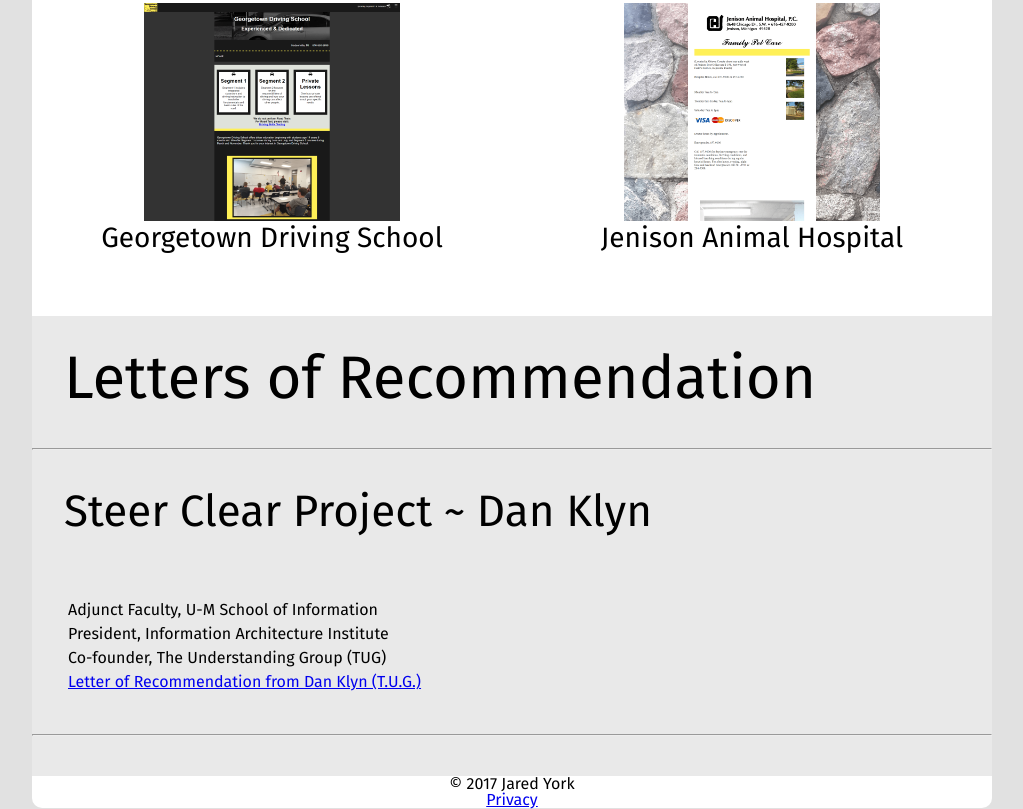
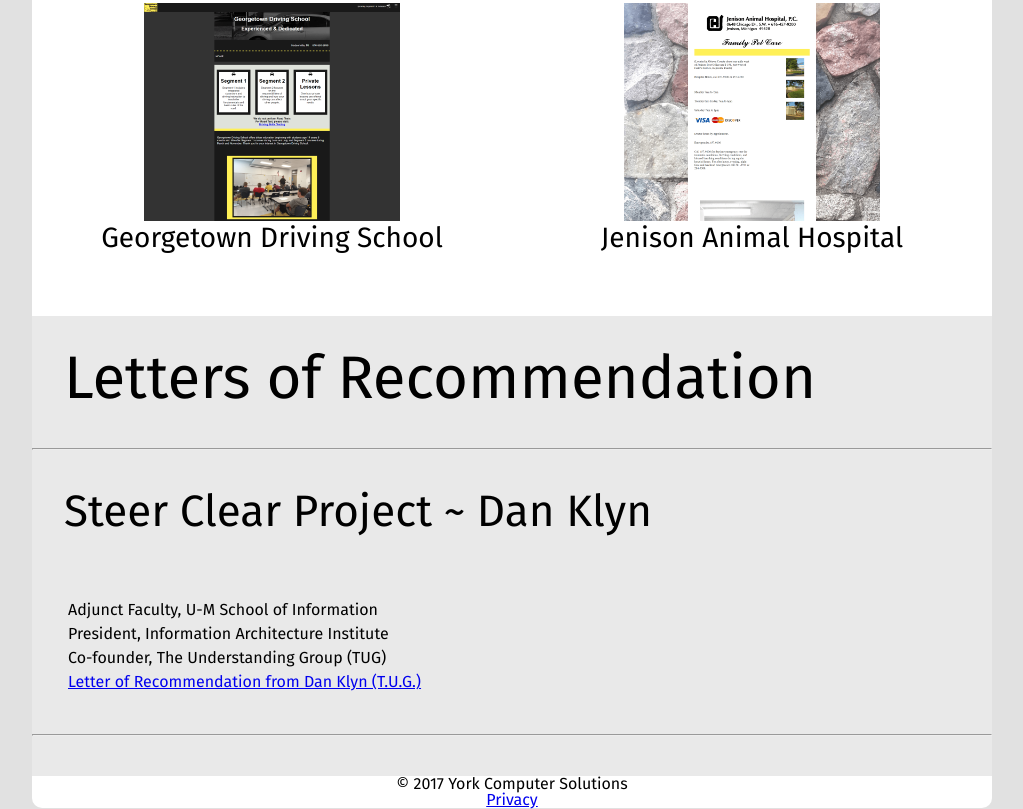
Before and after one commit to jaredyork/jaredyork.github.io, a plain HTML site: page index.html in a window 1280 px wide. Shown: the part 4458-5267 px from the top of the page, without its empty margins (128-1151 px from the left). Drawn offline with Linux system fonts and the light colour scheme.

Commit message:
v1.2.0.3 - Fixed copyright text.

```diff
--- a/index.html
+++ b/index.html
@@ -134,7 +134,7 @@
         </section>
 
         <footer class="footer-main">
-          <small>&copy; 2017 Jared York</small><br />
+          <small>&copy; 2017 York Computer Solutions</small><br />
           <a href="privacy.html">Privacy</a>
         </footer>
       </section>
```
